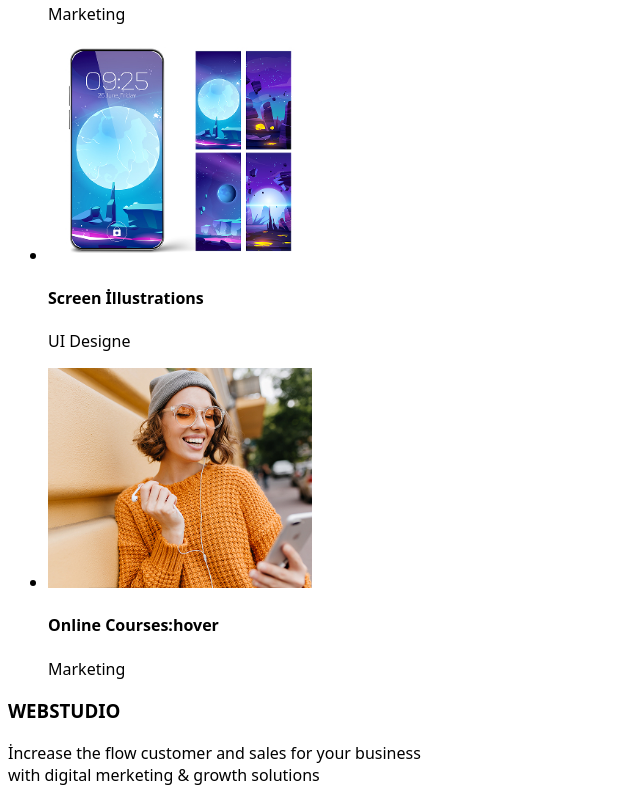
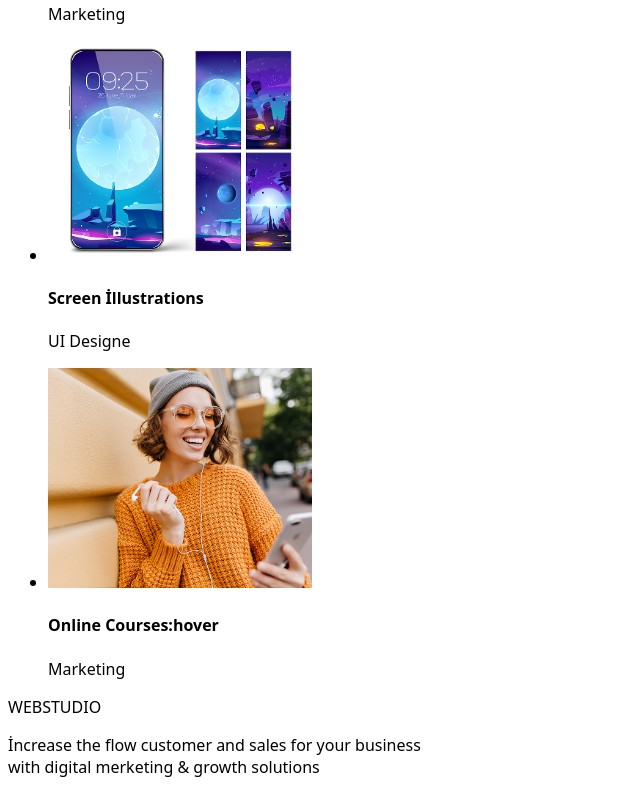
Before and after one commit to serdar2002-coder/goit-markup-hw-2, a plain HTML site: page index.html in a window 1280 px wide. Shown: the part 3498-4300 px from the top of the page, without its empty margins (0-640 px from the left). Drawn offline with Linux system fonts and the light colour scheme.

Commit message:
Update index.html

```diff
--- a/index.html
+++ b/index.html
@@ -130,7 +130,7 @@
     </section>
     <!--Dördüncü bölüm Bitti-->
     <footer>
-      <h3>WEBSTUDIO</h3>
+      <a>WEBSTUDIO</a>
       <p>
         İncrease the flow customer and sales for your business<br />
         with digital merketing & growth solutions
```
